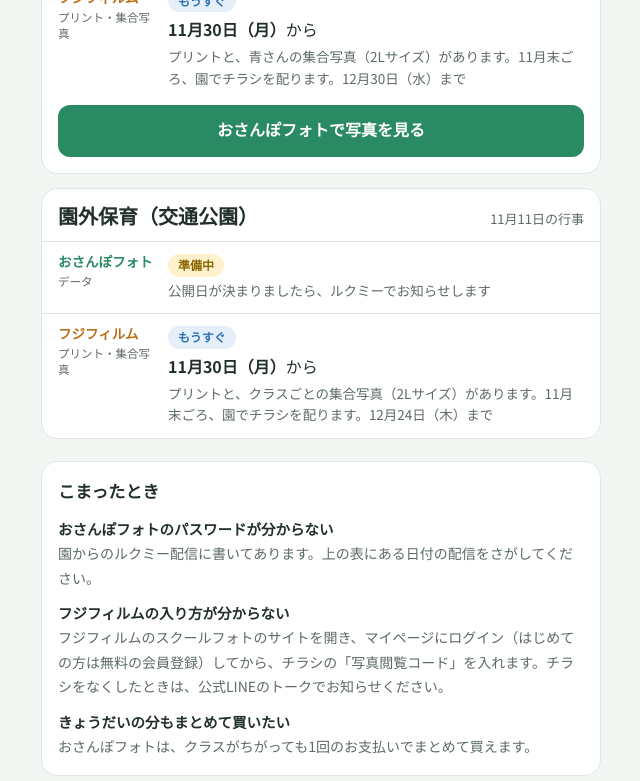
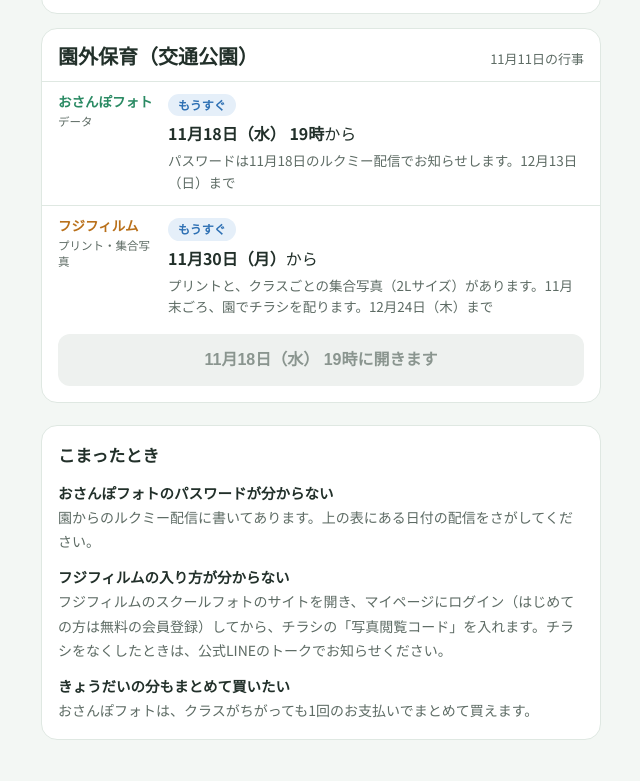
Before and after one commit to osanpophoto-store/gallery, a plain HTML site: page annai.html in a window 1280 px wide. Shown: the part 2019-2800 px from the top of the page, without its empty margins (319-959 px from the left). Drawn offline with Linux system fonts and the light colour scheme; a web font is replaced by a local one.

Commit message:
annai.html: engai2026 opens 11/18 19:00 as planned, remove postponement notice

```diff
--- a/annai.html
+++ b/annai.html
@@ -110,7 +110,6 @@ var GALLERY = 'https://osanpophoto-store.github.io/gallery/';
 var FUJI = 'https://fujifilm-fasp.jp/';
 // お知らせ（いちばん上に出す）。until の日を過ぎたら自動で消える
 var NOTICES = [
-  {title:'園外保育（交通公園）の写真販売を延期します', body:'11月18日（水）から販売する予定でしたが、公開を延期します。新しい公開日が決まりましたら、ルクミーでお知らせします。お待たせして申し訳ありません。', date:'2026-11-17', until:'2026-12-13'}
 ];
 var EVENTS = [
   {name:'お買い物ごっこ', shot:'2026-10-06', own:{ended:true}, fuji:{flyer:'', from:'2026-10-30', until:'2026-11-30', plan:false, note:'当日のお給食の様子もあります'}},
@@ -118,7 +117,7 @@ var EVENTS = [
   {name:'うんどうかいの練習', shot:'2026-10-16', own:{from:'2026-10-30', until:'2026-11-30', pw:'10月30日'}, fuji:null},
   {name:'おいもほり・くりひろい', shot:'2026-10-14', own:{from:'2026-11-04', until:'2026-11-30', pw:'11月4日'}, fuji:null},
   {name:'どうぶつえん', shot:'2026-10-07', own:{from:'2026-11-04', until:'2026-11-30', pw:'11月4日'}, fuji:null},
-  {name:'園外保育（交通公園）', shot:'2026-11-11', own:{pending:true}, fuji:{flyer:'11月末ごろ', from:'2026-11-30', until:'2026-12-24', plan:false, note:'プリントと、クラスごとの集合写真（2Lサイズ）があります'}}
+  {name:'園外保育（交通公園）', shot:'2026-11-11', own:{from:'2026-11-18', time:'19時', until:'2026-12-13', pw:'11月18日'}, fuji:{flyer:'11月末ごろ', from:'2026-11-30', until:'2026-12-24', plan:false, note:'プリントと、クラスごとの集合写真（2Lサイズ）があります'}}
 ];
 var WD = ['日','月','火','水','木','金','土'];
 function d(s){ var p = s.split('-'); return new Date(+p[0], +p[1]-1, +p[2]); }
```
